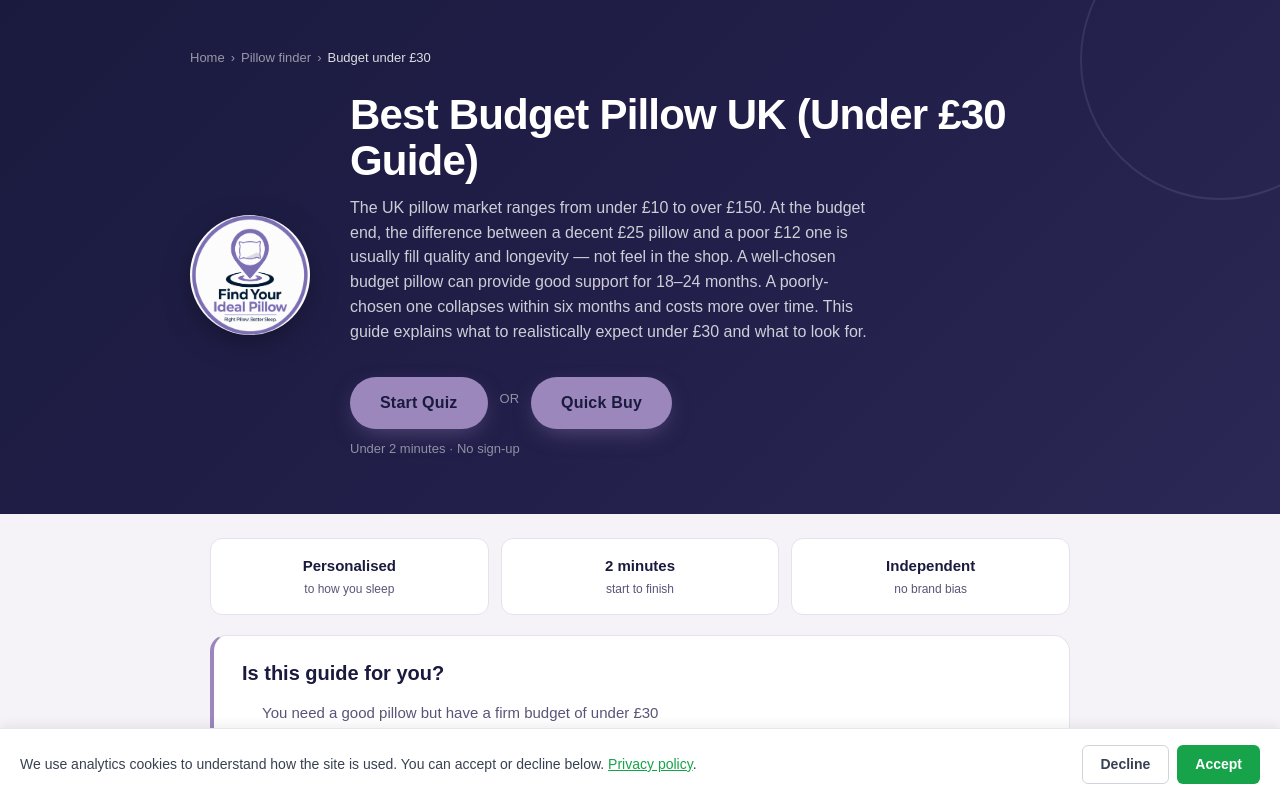
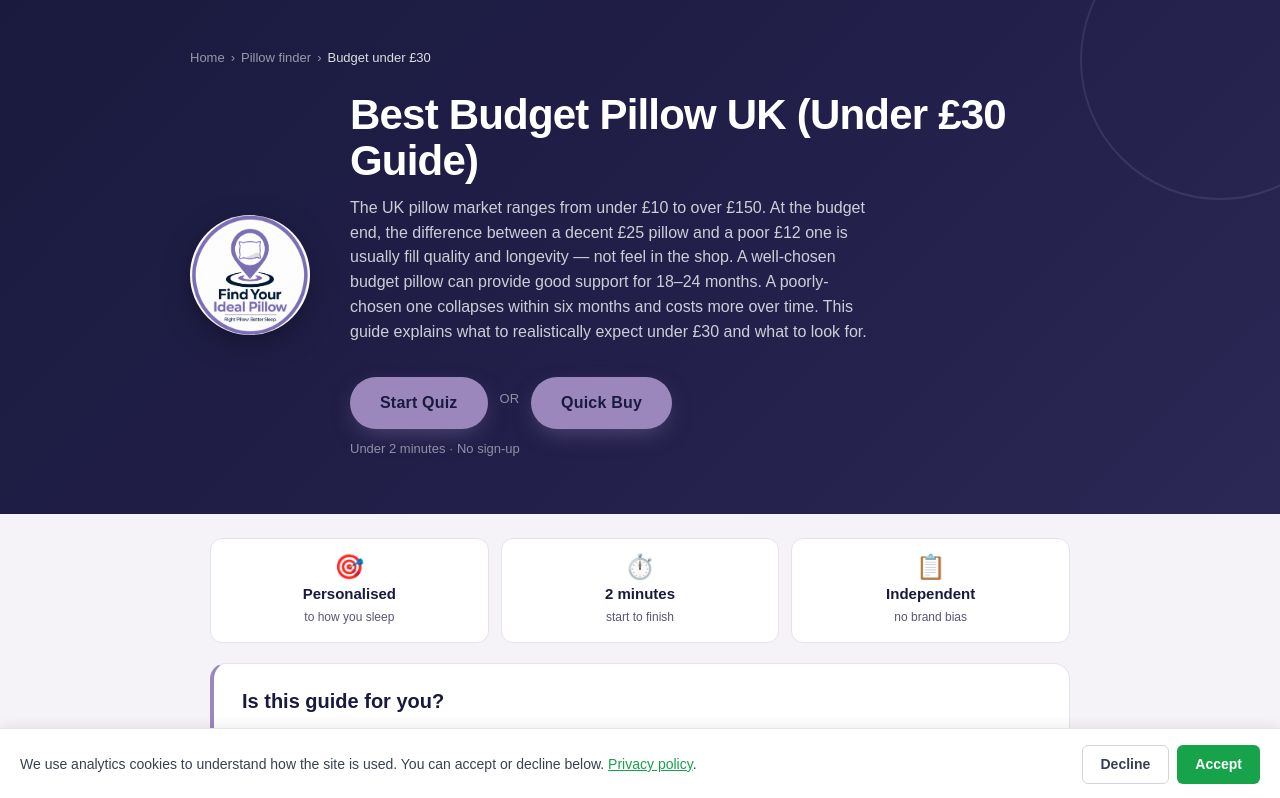
Before and after one commit to alanbishop75/find-my-ideal-pillow, a Next.js app: page /pillow/best-budget-pillow-under-30 in a window 1280 px wide. Shown: the top 798 px of the page. Built offline with nearby package versions, Linux system fonts and the light colour scheme; no server answers.

Commit message:
Add mini-stat icons to pillow SEO pages

```diff
--- a/app/pillow/[slug]/PillowSeoLandingPage.tsx
+++ b/app/pillow/[slug]/PillowSeoLandingPage.tsx
@@ -570,9 +570,9 @@ export default function PillowSeoLandingPage({ page }: { page: PillowSeoPage })
             }}
           >
             {[
-              { label: "Personalised", sub: "to how you sleep" },
-              { label: "2 minutes", sub: "start to finish" },
-              { label: "Independent", sub: "no brand bias" },
+              { icon: "🎯", label: "Personalised", sub: "to how you sleep" },
+              { icon: "⏱️", label: "2 minutes", sub: "start to finish" },
+              { icon: "📋", label: "Independent", sub: "no brand bias" },
             ].map((item) => (
               <div
                 key={item.label}
@@ -583,6 +583,9 @@ export default function PillowSeoLandingPage({ page }: { page: PillowSeoPage })
                   padding: "16px 8px",
                 }}
               >
+                <div style={{ fontSize: 24, lineHeight: 1, marginBottom: 4 }} aria-hidden>
+                  {item.icon}
+                </div>
                 <div style={{ fontSize: 15, fontWeight: 800, color: NAVY }}>{item.label}</div>
                 <div style={{ fontSize: 12, color: TEXT2, marginTop: 2 }}>{item.sub}</div>
               </div>
```
